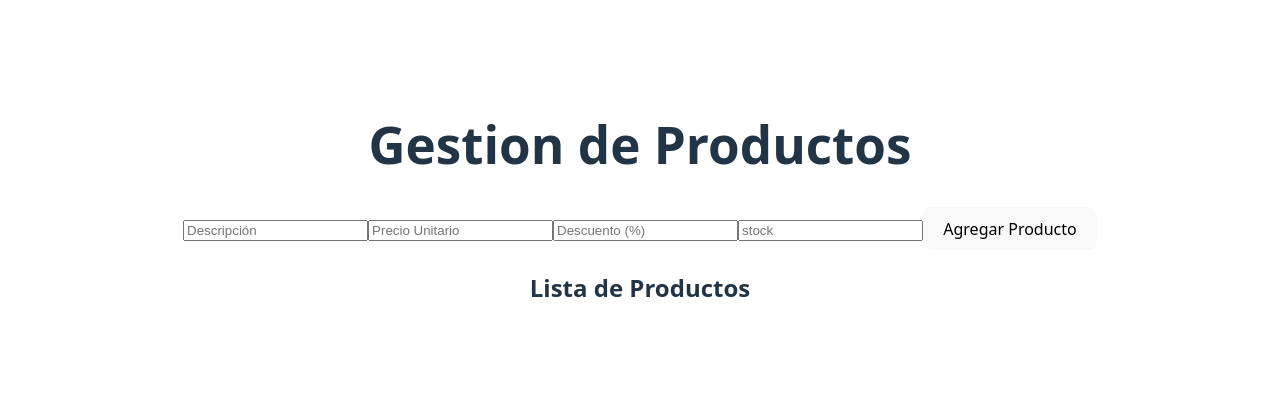
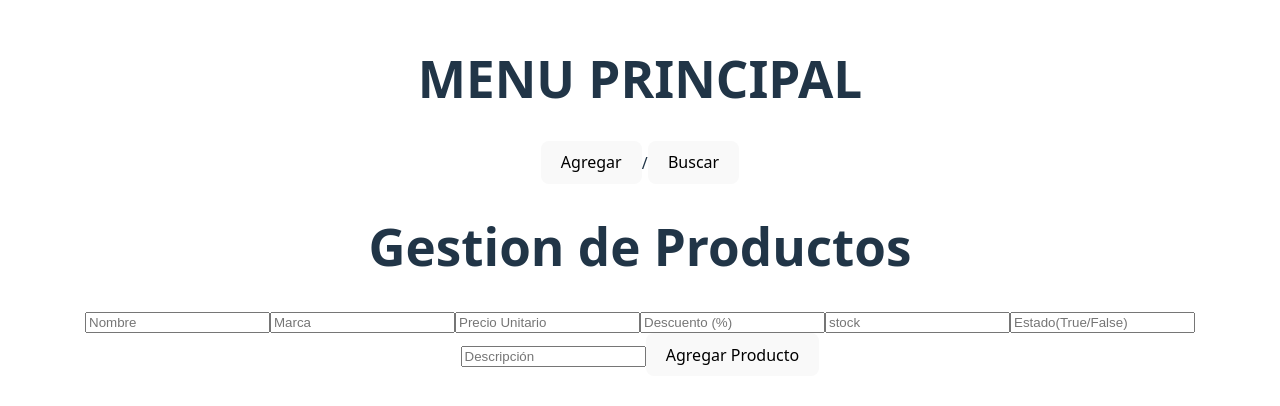
Before and after one commit to prieto555/tp04PV2025Grupo5, a React (Vite) app: page / in a window 1280 px wide. Shown: the part 196-602 px from the top of the page. Built offline with nearby package versions, Linux system fonts and the light colour scheme.

Commit message:
Agregado de Modificar.jsx y Mostrar.jsx echo por Gabriel_Prieto

```diff
--- a/src/App.jsx
+++ b/src/App.jsx
@@ -1,14 +1,33 @@
 import { useState } from 'react'
+import reactLogo from './assets/react.svg'
+import viteLogo from '/vite.svg'
 import './App.css'
-import Producto from '/src/assets/components/Producto.jsx'
+import { Modificar } from './assets/components/Modificar.jsx'
+import { MostrarP } from './assets/components/comp_funcionales/MostrarP.jsx'
+import { Agregar } from './assets/components/Agregar.jsx'
 function App() {
-  const [count, setCount] = useState(0)
-
+  const [Position, setPosition] = useState('Agregar')
+  const [productos, setproductos] = useState([])
+  const [buscado, setbuscado] = useState([])
   return (
     <>
-    <Producto> </Producto>
+      <h1>MENU PRINCIPAL</h1>
+      <div >
+        <button onClick={() => setPosition('Agregar')}  >
+          Agregar
+        </button>
+        /
+        <button onClick={() => setPosition('Buscar')}  >
+          Buscar
+        </button>
+      </div>
+      {Position === 'Agregar' ? (
+        <Agregar></Agregar>
+      ) : (
+        <Buscar></Buscar>
+      )
+      }
     </>
   )
 }
-
 export default App
--- /dev/null
+++ b/src/assets/components/Agregar.jsx
@@ -0,0 +1,101 @@
+import { useState, useEffect } from "react";
+import React from 'react'
+import { Modificar } from "./Modificar";
+export const Agregar = () => {
+    const [productos, setProductos] = useState ([])
+    const [formulario, setFormulario] = useState ({
+        id: '',
+        descripcion: '',
+        precioUnitario: '',
+        descuento: '',
+        stock: '',
+        nombre: '',
+        marca: '',
+        estado: "",
+        modificado:true,
+    })
+    const handleChange = (e) => {
+        const { name, value } = e.target
+        setFormulario({ ...formulario, [name]: value})
+    }
+    const agregarProducto = (e) => {
+        e.preventDefault()
+        const nuevoProducto = {
+            ...formulario,
+            id: Date.now(),
+            nombre: formulario.nombre,
+            marca: formulario.marca,
+            precioUnitario: parseFloat(formulario.precioUnitario),
+            descuento: parseFloat(formulario.descuento),
+            stock: parseInt(formulario.stock),
+            estado: formulario.estado,
+            descripcion: formulario.descripcion,
+            precioConDescuento: parseFloat(formulario.precioUnitario)*(1-parseFloat(formulario.descuento)/100)
+
+        }
+        setProductos([...productos, nuevoProducto])
+        setFormulario({
+            id: '',
+            descripcion: '',
+            precioUnitario: '',
+            descuento: '',
+            stock: '',
+            nombre: '',
+            marca: '',
+            estado: "",
+            modificado:true,
+        })
+    }
+    const agregar_modificado=(producto_mod)=>{
+        const nuevo_arreglo = productos.map(t=>{
+            if (t.id === producto_mod.id) {
+                return producto_mod;
+            }
+            return t;
+        }
+        )
+        setProductos(nuevo_arreglo)
+    }
+    return(
+        <>
+        <h1>Gestion de Productos</h1>
+        <form onSubmit={agregarProducto}>
+            <input type="text" name="nombre" placeholder="Nombre" value={formulario.nombre} onChange={handleChange} required/>
+            <input type="text" name="marca" placeholder="Marca" value={formulario.marca} onChange={handleChange} required/>
+            <input type="number" name="precioUnitario" placeholder="Precio Unitario" value={formulario.precioUnitario} onChange={handleChange} required/>
+            <input type="number" name="descuento" placeholder="Descuento (%)" value={formulario.descuento} onChange={handleChange} required/>
+            <input type="number" name="stock" placeholder="stock" value={formulario.stock} onChange={handleChange} required/>
+            <input type="text" name="estado" placeholder="Estado(True/False)" value={formulario.estado} onChange={handleChange} required/>
+            <input type="text" name="descripcion" placeholder="Descripción" value={formulario.descripcion} onChange={handleChange} required/>
+            <button type="submit">Agregar Producto</button>
+        </form>
+        {productos.length>0&&<h2>Lista de Productos</h2>}
+        <ul>
+            {productos.map ((prod) =>(
+                <li key={prod.id}>
+                    <button>Eliminar</button>
+                    <button onClick={() => {setProductos(productos.map(a =>
+                    a.id === prod.id ? { ...a, modificado: !a.modificado } : a
+                    ));} }>Modificar</button>
+                    { prod.modificado===false ? (
+                        <Modificar b={prod} funcion_modificar={agregar_modificado}></Modificar>
+                    ) : (
+                        <div>
+                            ID: {prod.id} -
+                            Nombre = {prod.nombre} -
+                            Marca = {prod.marca} -
+                            Precio: ${prod.precioUnitario} -
+                            Descuento: {prod.descuento}% -
+                            Precio Con Descuento: ${prod.precioConDescuento} -
+                            Stock: {prod.stock} -
+                            Estado: {prod.estado} -
+                            Descripcion: {prod.descripcion}
+                        </div>
+                        )
+                    }
+                </li>
+            ))}
+        </ul>
+        </>
+    )
+}
--- /dev/null
+++ b/src/assets/components/Modificar.jsx
@@ -0,0 +1,49 @@
+import React from 'react'
+import { useState } from 'react'
+import { useEffect } from 'react'
+
+export const Modificar = ({b,funcion_modificar}) => {
+  const [nombre, setnombre] = useState("")
+  const [marca, setmarca] = useState("")
+  const [precio,setprecio] = useState(0)
+  const [descuento,setdescuento] = useState(0)
+  const [stock,setstock] = useState(0)
+  const [estado,setestado] = useState("")
+  const [descrip,setdescrip] = useState("")
+
+  const cambianombre = (event)=> { setnombre(event.target.value) }
+  const cambiamarca = (event)=> { setmarca(event.target.value) }
+  const cambiaprecio = (event)=> { setprecio(event.target.value) }
+  const cambiadescuento = (event)=> { setdescuento(event.target.value) }
+  const cambiastock = (event)=> { setstock(event.target.value) }
+  const cambiaestado = (event)=> { setestado(event.target.value) }
+  const cambiadescrip = (event)=> { setdescrip(event.target.value) }
+
+  const producto_mod = {
+    id: b.id,
+    descripcion: descrip === "" ? b.descripcion : descrip,
+    precioUnitario: precio === 0 ? b.precioUnitario : precio,
+    descuento: descuento === 0 ? b.descuento : descuento,
+    stock: stock === 0 ? b.stock : stock,
+    nombre: nombre === "" ? b.nombre : nombre,
+    marca: marca === "" ? b.marca : marca,
+    estado: estado === "" ? b.estado : estado,
+    modificado:true,
+  }
+  return (
+    <>
+        <div>
+            ID = {b.id}
+            Nombre = <input placeholder={b.nombre} type="text" onChange={cambianombre}/> -
+            Marca = <input placeholder={b.marca} type="text" onChange={cambiamarca}/> -
+            Precio = <input placeholder={b.precioUnitario} type="number" onChange={cambiaprecio}/> -
+            Descuento = <input placeholder={b.descuento} type="number" onChange={cambiadescuento}/> -
+            Precio con descuento = {b.precioUnitario - (b.precioUnitario*b.descuento/100)} -
+            Stock = <input placeholder={b.stock} type="number" onChange={cambiastock}/> -
+            Estado = <input placeholder={b.estado} type="text" onChange={cambiaestado}/> -
+            Descripcion = <input placeholder={b.descripcion} type="text" onChange={cambiadescrip}/> -
+            <button onClick={()=>funcion_modificar(producto_mod)}>Guardar</button>
+        </div>
+    </>
+  )
+}
--- a/src/assets/components/Producto.jsx
+++ /dev/null
@@ -1,60 +0,0 @@
-import { useState, useEffect } from "react";
-function Producto(){
-    const [productos, setProductos] = useState ([])
-    const [formulario, setFormulario] = useState ({
-        id: '',
-        descripcion: '',
-        precioUnitario: '',
-        descuento: '',
-        stock: '',
-    })
-    const handleChange = (e) => {
-        const { name, value } = e.target
-        setFormulario({ ...formulario, [name]: value})
-    }
-    const agregarProducto = (e) => {
-        e.preventDefault()
-    const nuevoProducto = {
-        ...formulario,
-        id: Date.now(),
-        precioUnitario: parseFloat(formulario.precioUnitario),
-        descuento: parseFloat(formulario.descuento),
-        stock: parseInt(formulario.stock),
-        precioConDescuento: parseFloat(formulario.precioUnitario)*(1-parseFloat(formulario.descuento)/100)
-    }
-    setProductos([...productos, nuevoProducto])
-    setFormulario({
-        id: '',
-        descripcion: '',
-        precioUnitario: '',
-        descuento: '',
-        stock: '',
-    })
-    }
-    return(
-        <>
-        <h1>Gestion de Productos</h1>
-        <form onSubmit={agregarProducto}>
-            <input type="text" name="descripcion" placeholder="Descripción" value={formulario.descripcion} onChange={handleChange} required/>
-            <input type="number" name="precioUnitario" placeholder="Precio Unitario" value={formulario.precioUnitario} onChange={handleChange} required/>
-            <input type="text" name="descuento" placeholder="Descuento (%)" value={formulario.descuento} onChange={handleChange} required/>
-            <input type="number" name="stock" placeholder="stock" value={formulario.stock} onChange={handleChange} required/>
-            <button type="submit">Agregar Producto</button>
-        </form>
-        <h2>Lista de Productos</h2>
-        <ul>
-            {productos.map ((prod) =>(
-                <li key={prod.id}>
-                    <strong>{prod.descripcion}</strong> -
-                    Precio: ${prod.precioUnitario.toFixed(2)} -
-                    Descuento: {prod.descuento}% -
-                    Precio Final: ${prod.precioConDescuento.toFixed(2)} -
-                    Stock: {prod.stock} -
-                    ID: {prod.id}
-                </li>
-            ))}
-        </ul>
-        </>
-    )
-}
-export default Producto
--- /dev/null
+++ b/src/assets/components/comp_funcionales/MostrarP.jsx
@@ -0,0 +1,18 @@
+import React from 'react'
+
+export const MostrarP = ( {p} ) => {
+  return (
+    <>
+        <div>
+            ID: {p.id}&nbsp;
+            Nombre del Producto: {p.nombre}&nbsp;
+            Marca: {p.marca}&nbsp;
+            P.unitario: {p.unit}$&nbsp;
+            Descuento: {p.descuen}%&nbsp;
+            Precio con descuento: {p.unit - (p.unit*p.descuen/100)}&nbsp;
+            Stock: {p.stock}&nbsp;
+            Estado: {p.estado}&nbsp;
+        </div>
+    </>
+  )
+}
```
Also changed, not shown: 1 other file (tests, documents, lock files or other folders).
